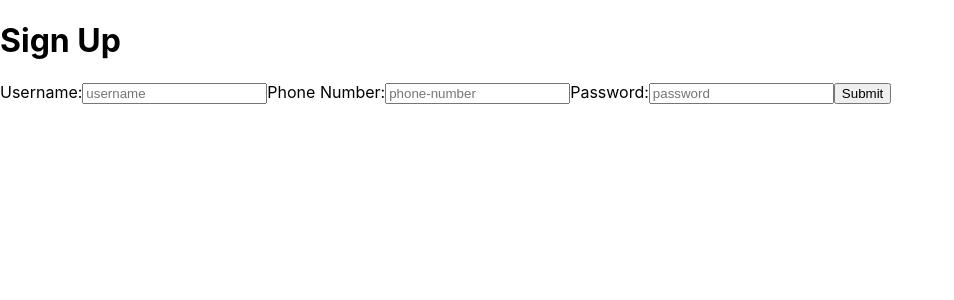
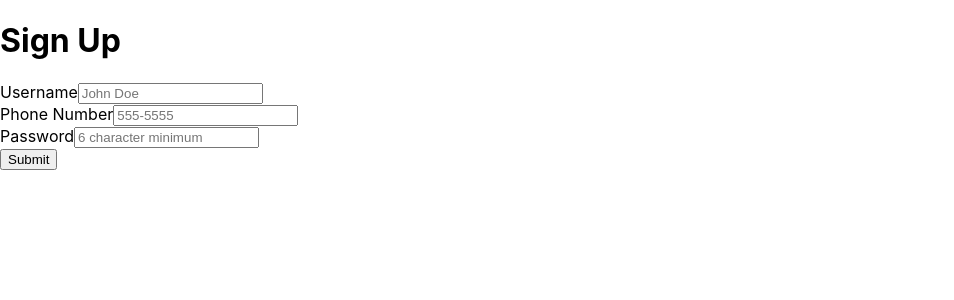
Before and after one commit to wmp8/front-ends, a React (Create React App) app: page /signup in a window 1280 px wide. Shown: the top 300 px of the page, without its empty margins (0-954 px from the left). Built offline with nearby package versions, Linux system fonts and the light colour scheme; the HTML template or start-up script is replaced by a standard one.

Commit message:
marked up signup.js with reactstrap and changed placeholder values to be more modern

```diff
--- a/package.json
+++ b/package.json
@@ -7,10 +7,7 @@
     "@testing-library/react": "^11.2.7",
     "@testing-library/user-event": "^12.8.3",
     "axios": "^0.24.0",
-<<<<<<< HEAD
     "bootstrap": "^5.1.3",
-=======
->>>>>>> 658c906d008417ee9d68f04510ff872f0ec06808
     "react": "^17.0.2",
     "react-dom": "^17.0.2",
     "react-router-dom": "^6.0.2",
--- a/src/components/Signup.js
+++ b/src/components/Signup.js
@@ -1,7 +1,7 @@
 // username phone number and password
 import React from 'react';
 import axios from 'axios';
-import { Form, Button, Input } from 'reactstrap';
+import { Form, Button, Input, Label, FormGroup } from 'reactstrap';
 
 
 
@@ -10,27 +10,41 @@ export default function Signup() {
 
 
     return (
+      <>
+      <h1>Sign Up</h1>
       <Form>
-      <h1>Sign Up</h1>
-      <label>Username:
+        <FormGroup>
+          <Label for='username'>
+            Username
+          </Label>
           <Input
             type='text'
-            placeholder='username'
+            placeholder='John Doe'
             id='username' />
-      </label>
-      <label>Phone Number:
+        </FormGroup>
+
+        <FormGroup>
+          <Label for='phonenumber'>
+            Phone Number
+          </Label>
           <Input
             type='number'
-            placeholder='phone-number'
+            placeholder='555-5555'
             id='phonenumber' />
-      </label>
-      <label>Password:
+        </FormGroup>
+
+        <FormGroup for='password'>
+          <Label>
+            Password
+          </Label>
           <Input
             type='password'
-            placeholder='password'
+            placeholder='6 character minimum'
             id='password' />
-      </label>
+        </FormGroup>
       <Button>Submit</Button>
-      </Form>
+
+        </Form>
+      </>
     );
   }
```
Also changed, not shown: 1 other file (tests, documents, lock files or other folders).
